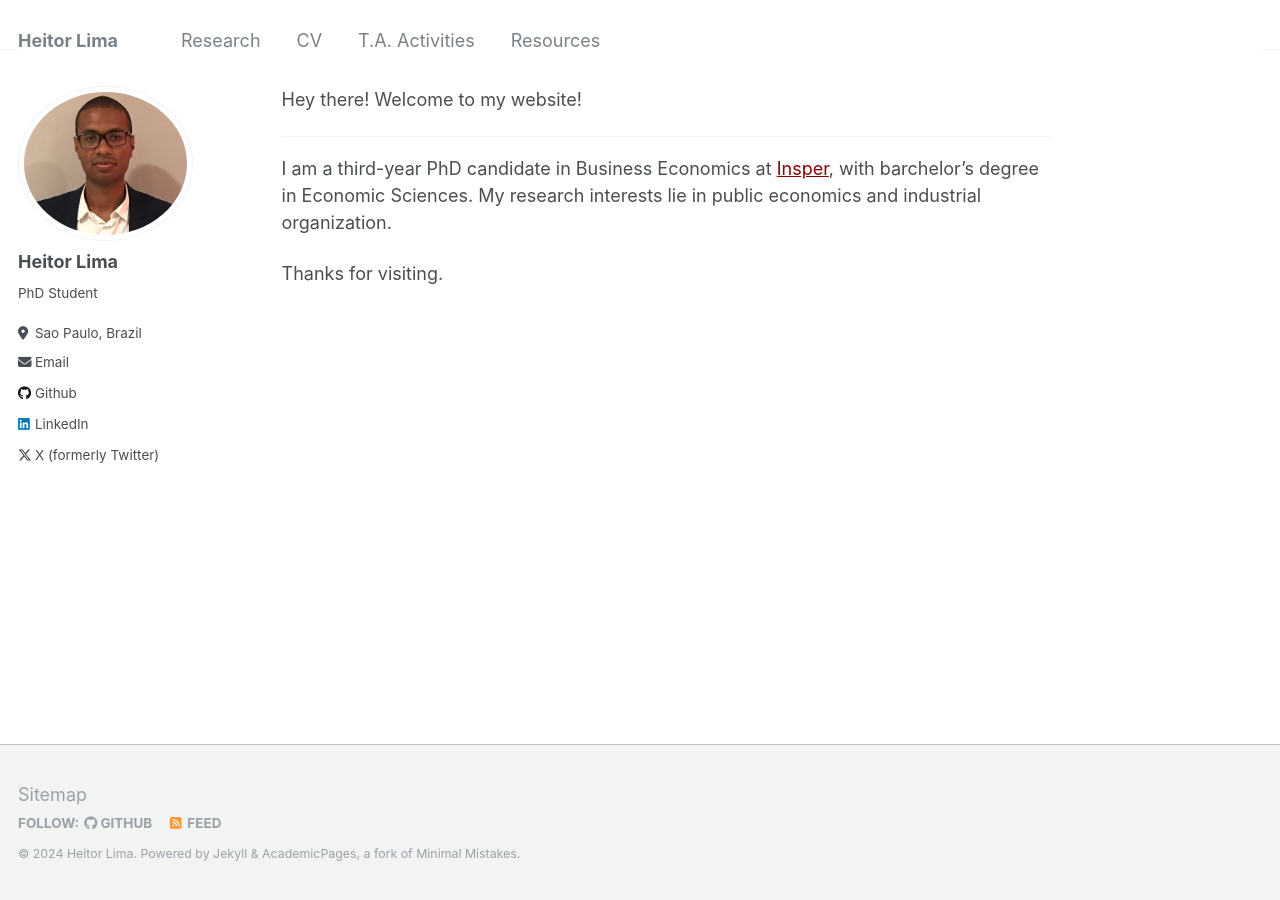
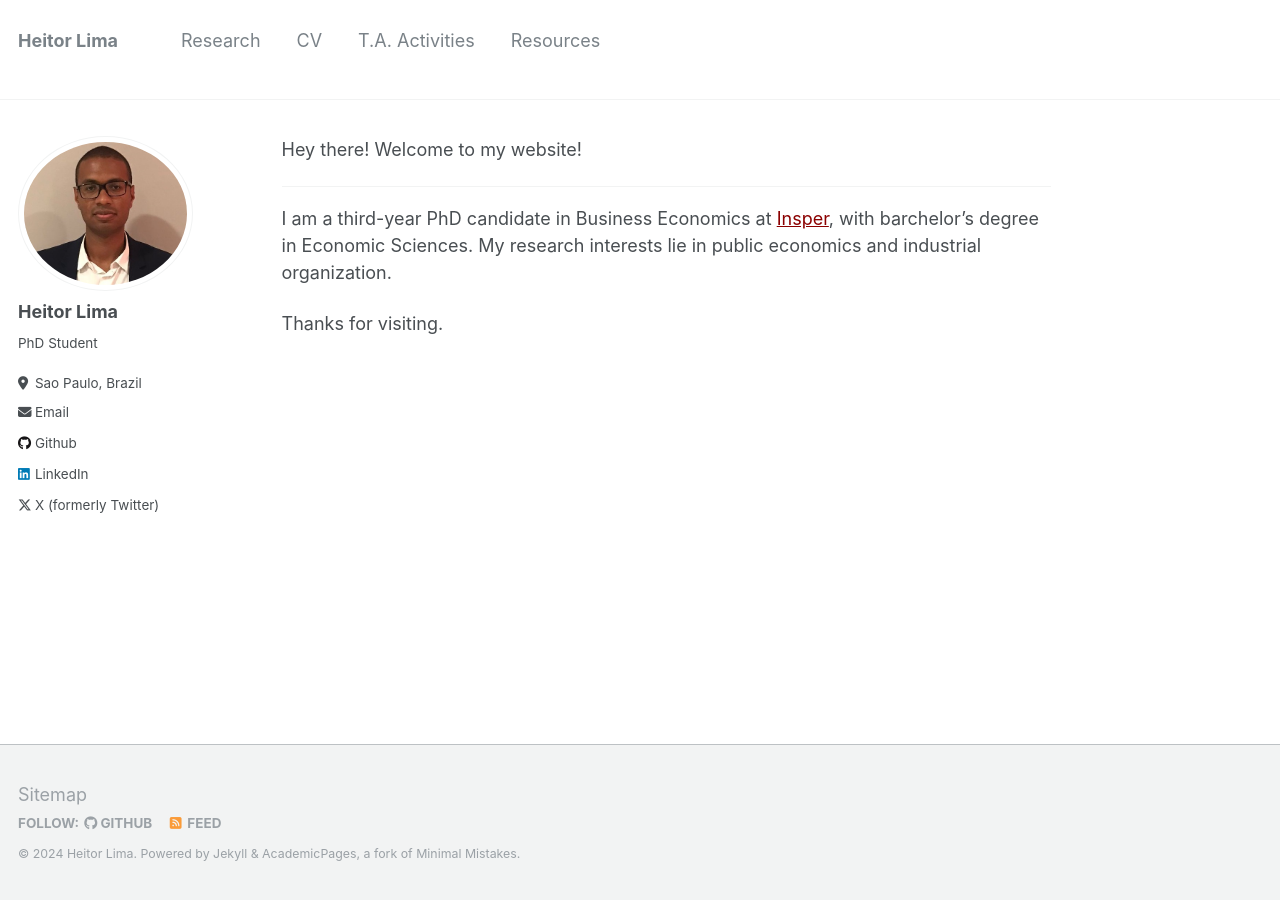
Before and after one commit to heitoraolima/heitoraolima.github.io, a Jekyll site: the page built from _pages/about.md, in a window 1280 px wide. Built offline with Jekyll 4.4.1, drawn with Linux system fonts in a browser that asks for light colours.

Commit message:
Update _variables.scss

```diff
--- a/_sass/_variables.scss
+++ b/_sass/_variables.scss
@@ -43,7 +43,7 @@ $type-size-7                : 0.6875em; // ~11px
 $type-size-8                : 0.625em;  // ~10px
 
 /* masthead properties */
-$masthead-height            : 50px;
+$masthead-height            : 100px;
 
 /*
    Colors
```
